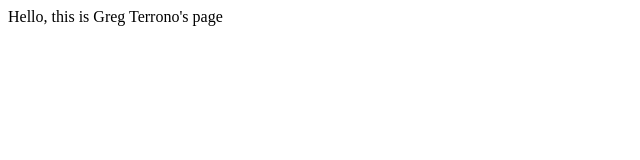
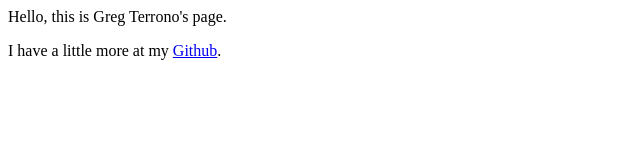
Before and after one commit to gterrono/gterrono.github.com, a plain HTML site: page index.html in a window 1280 px wide. Shown: the whole page, without its empty margins (0-640 px from the left). Drawn offline with Linux system fonts and the light colour scheme.

Commit message:
Update Index to point people somewhere more useful
thanks Alex <3

```diff
--- a/index.html
+++ b/index.html
@@ -3,6 +3,10 @@
     <meta name="google-site-verification" content="GLvERyUYPhQtcBWF2JCp4KVjq9R8mPV_w7eKBiQdkQg" />
   </head>
   <body>
-    Hello, this is Greg Terrono's page
+    Hello, this is Greg Terrono's page.
+    <p>
+      I have a little more at my
+      <a href="http://github.com/gterrono">Github</a>.
+    </p>
   </body>
 </html>
```
